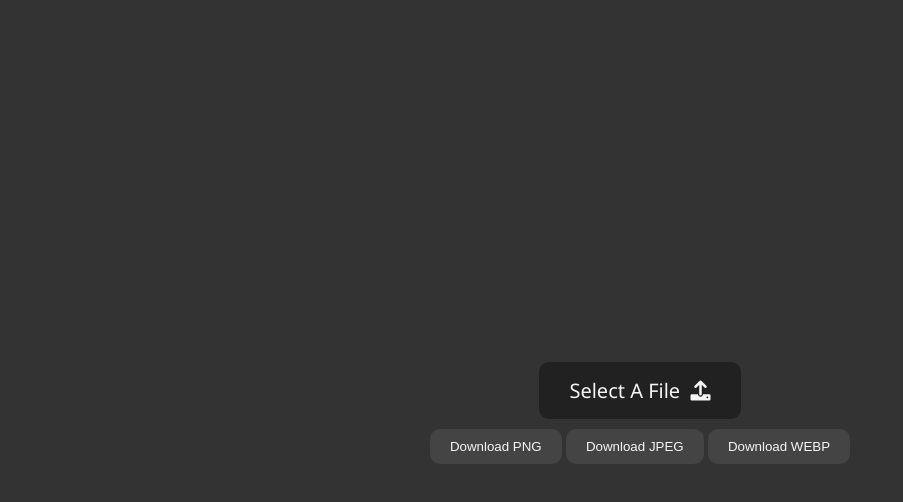
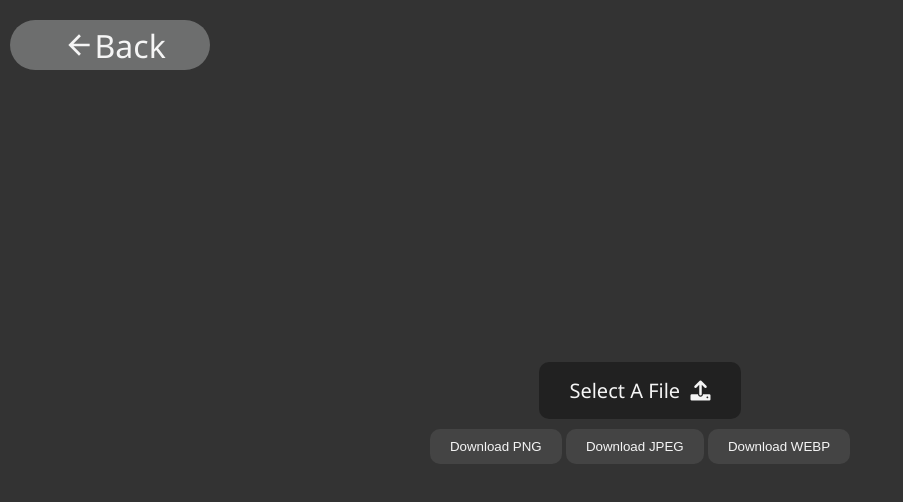
Before and after one commit to BeLikeYEJOR/MultiToolTool, a website: page public/ImgCon.html in a window 1280 px wide. Shown: the whole page, without its empty margins (0-903 px from the left). Drawn offline with Linux system fonts and the light colour scheme.

Commit message:
add back button to imgConversion

```diff
--- a/public/ImgCon.html
+++ b/public/ImgCon.html
@@ -13,6 +13,20 @@
     />
   </head>
   <body>
+    <a href="index.html"
+      >&nbsp;<svg
+        xmlns="http://www.w3.org/2000/svg"
+        height="32px"
+        viewBox="0 -960 960 960"
+        width="32px"
+        fill="#f5f5f5"
+      >
+        <path
+          d="m313-440 224 224-57 56-320-320 320-320 57 56-224 224h487v80H313Z"
+        /></svg
+      >Back
+    </a>
+
     <img height="600px" id="imgEl" />
 
     <form action="" id="imgForm">
--- a/public/style/ImgCon.scss
+++ b/public/style/ImgCon.scss
@@ -29,6 +29,10 @@ img {
   padding: 10px 20px;
   border-radius: 10px;
   cursor: pointer;
+  transition: 0.5s;
+  &:hover {
+    background-color: #575757;
+  }
 }
 
 #fileSelect {
@@ -48,3 +52,23 @@ img {
     color: #dddddd;
   }
 }
+
+a {
+  width: 200px;
+  height: 50px;
+  border-radius: 40px;
+  display: inline-flex;
+  justify-content: center;
+  align-items: center;
+  position: absolute;
+  background-color: $color3;
+  top: 20px;
+  left: 10px;
+  font-size: 2em;
+  text-decoration: none;
+  color: whitesmoke;
+  transition: 0.4s;
+  &:hover {
+    background-color: #818181;
+  }
+}
--- a/public/style/style.scss
+++ b/public/style/style.scss
@@ -1,4 +1,9 @@
 @import "./default";
+
+body {
+  gap: 10px;
+}
+
 .link {
   display: flex;
   justify-content: center;
@@ -9,6 +14,9 @@
   font-weight: bolder;
   background-color: $color1;
   text-decoration: none;
+  &:hover {
+
+  }
 }
 
 a {
```
Also changed, not shown: public/index.html (+1 -0 lines), public/img/arrow_back_30dp_F5F5F5_FILL0_wght400_GRAD0_opsz24.svg (added), public/style/ImgCon.css, public/style/style.css, 2 other files.
